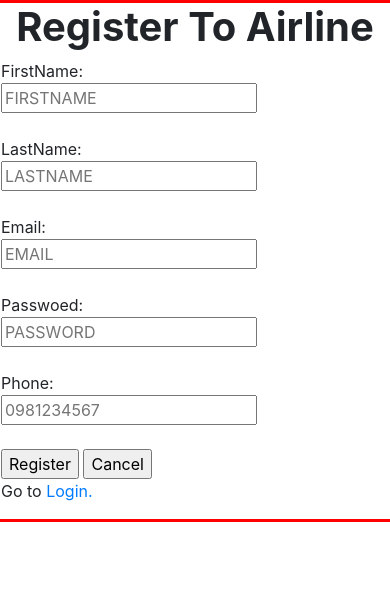
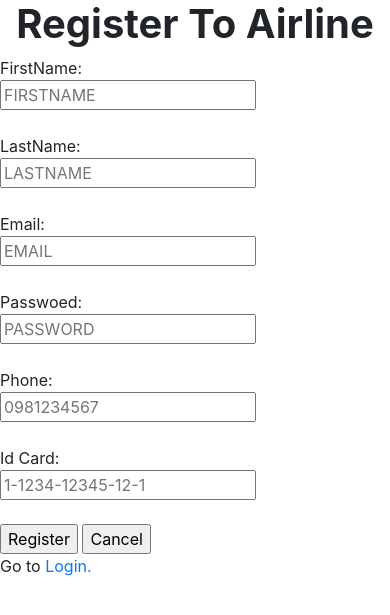
Before and after one commit to godsnew2542/WebPeo_project, a PHP site: page /register.php in a window 390 px wide. Shown: the top 615 px of the page. Run offline with PHP 8.4, Linux system fonts and the light colour scheme.

Commit message:
เสร็จละ

```diff
--- a/register.php
+++ b/register.php
@@ -8,20 +8,12 @@
     <title>Register</title>
     <link rel="stylesheet" href="https://stackpath.bootstrapcdn.com/bootstrap/4.3.1/css/bootstrap.min.css" integrity="sha384-ggOyR0iXCbMQv3Xipma34MD+dH/1fQ784/j6cY/iJTQUOhcWr7x9JvoRxT2MZw1T" crossorigin="anonymous">
     <style>
-        .item {
-            border: 1px solid red;
+        .text-center {
+            text-align: center;
         }
 
-        .pull-left {
-            float: left;
-        }
-
-        .pull-right {
-            float: right;
-        }
-
-        .text-center {
-            text-align: center;
+        .fond {
+            font-size: 50px;
         }
     </style>
 </head>
@@ -46,15 +38,17 @@
         $Phone = stripslashes($_REQUEST['phone']);
         $Phone = mysqli_real_escape_string($con, $Phone);
 
-        $trn_date = date("Y-m-d H:i:s");
-        $query = "INSERT into users (FirstName, LastName, Email, password, Phone, trn_date)
-            VALUES ('$FName', '$LName', '$email', '$password', '$Phone', '$trn_date')";
+        $id_card = stripslashes($_REQUEST['id_card']);
+        $id_card = mysqli_real_escape_string($con, $id_card);
+
+        $query = "INSERT into users (FirstName, LastName, Email, password, Phone, id_card )
+            VALUES ('$FName', '$LName', '$email', '$password', '$Phone', '$id_card')";
         $result = mysqli_query($con, $query);
         if ($result) {
             ?>
-            <div class='form'>
-                <h3>You are registered successfully.</h3>
-                <br />Click here to <a href='login.php'>Login</a>
+            <div class="text-center fond">
+                <b>You are registered successfully.</b>
+                <br />Click here to <a href='login.php'>Login.</a>
             </div>
         <?php
     }
@@ -62,8 +56,8 @@
     ?>
         <form name="registration" action="" method="post">
             <div class="row">
-                <div class="col-md-4 item"> </div>
-                <div class="col-md-4 item">
+                <div class="col-md-4"> </div>
+                <div class="col-md-4">
                     <h1 class="text-center"> <b>Register To Airline</b> </h1>
                     <?php
                     $connect = mysqli_connect("localhost", "root", "", "airplane");
@@ -78,11 +72,13 @@
                     <input name="pass" type="password" placeholder="PASSWORD" required> <br> <br>
                     Phone: <br>
                     <input name="phone" type="text" placeholder="0981234567" required pattern="(\d{10})"> <br> <br>
+                    Id Card: <br>
+                    <input name="id_card" type="text" placeholder="1-1234-12345-12-1" required pattern="(\d{1})-(\d{4})-(\d{5})-(\d{2})-(\d{1})"> <br> <br>
                     <input type="submit" name="submit" value="Register">
                     <input type="reset" value="Cancel">
                     <p>Go to <a href='login.php'>Login.</a></p>
                 </div>
-                <div class="col-md-4 item"> </div>
+                <div class="col-md-4"> </div>
             </div>
         </form>
 
--- a/users.sql
+++ b/users.sql
@@ -6,6 +6,6 @@ CREATE TABLE IF NOT EXISTS users (
   Email varchar(100) NOT NULL,
   password varchar(50) NOT NULL,
   Phone varchar(20) NOT NULL,
-  trn_date datetime NOT NULL,
+  id_card varchar(13) NOT NULL,
   PRIMARY key (id)
 )
```
Also changed, not shown: login.php (+10 -8 lines), login2.php (+19 -9 lines).
